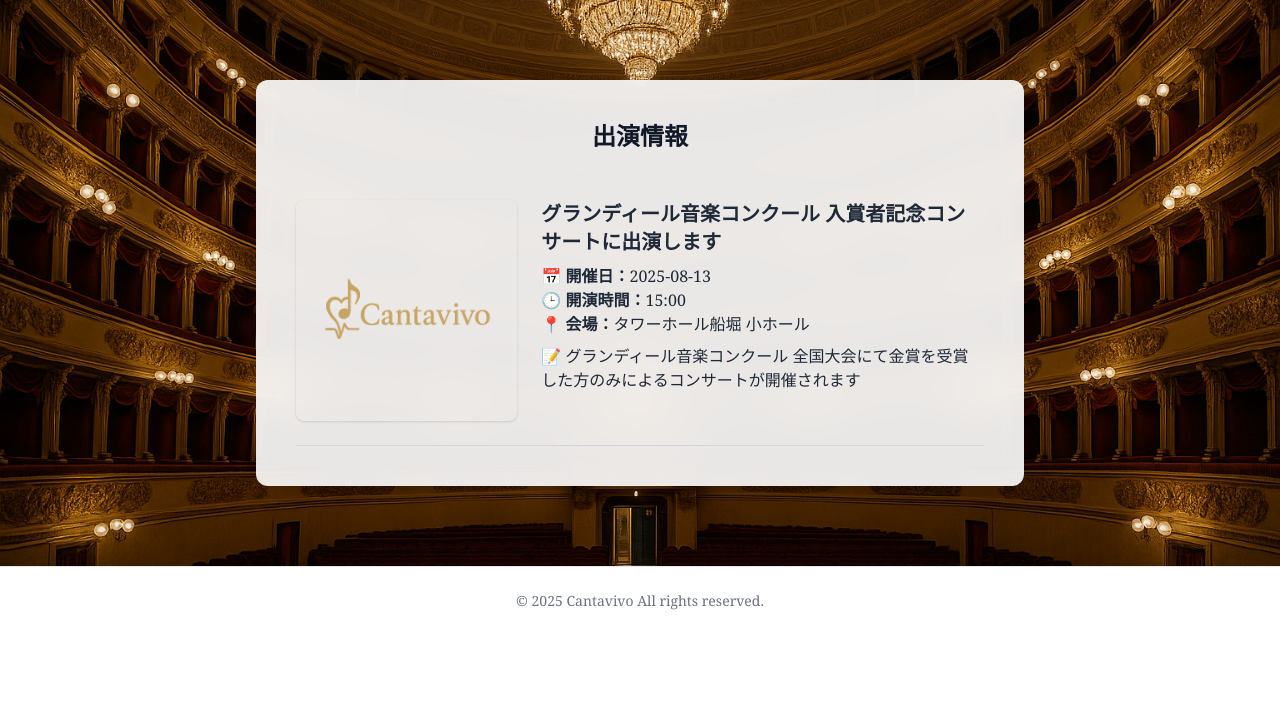
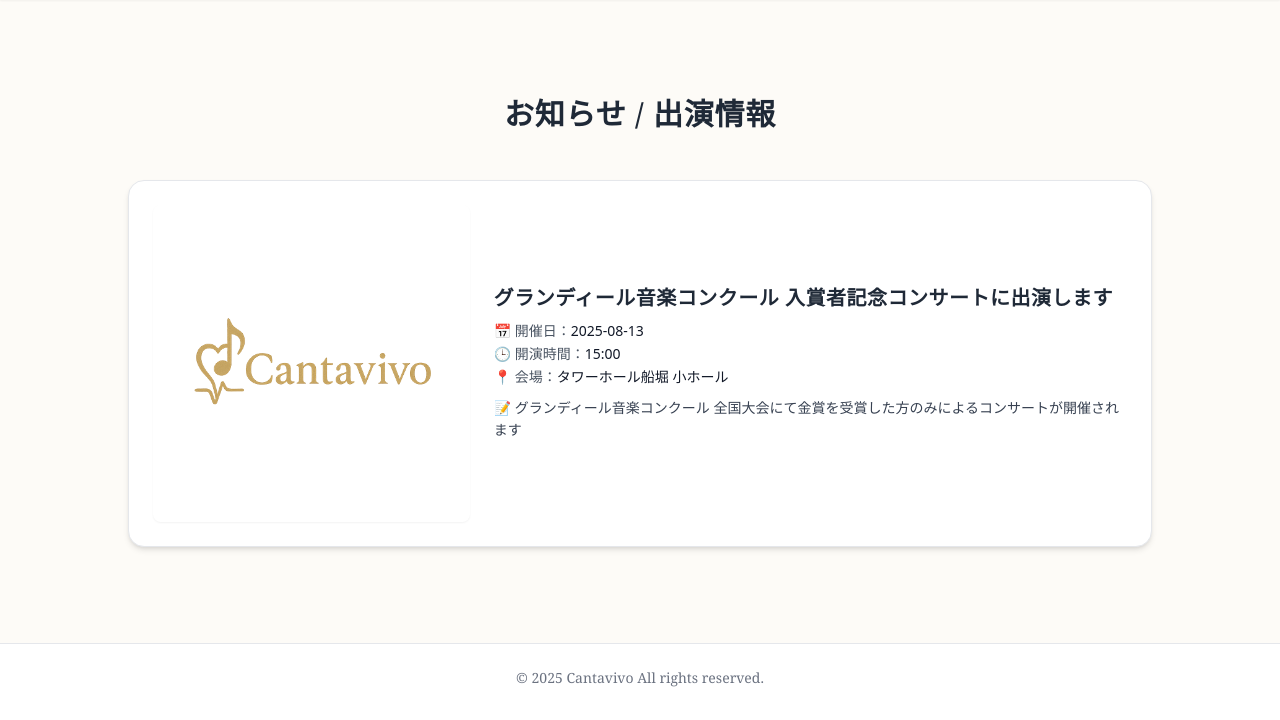
Before and after one commit to Tsuyoshi-cantavivo/cantavivo, a Flask app: page /concerts in a window 1280 px wide. Shown: the part 80-800 px from the top of the page. Run offline with Flask 3, Linux system fonts and the light colour scheme; some libraries are stand-ins or nearby versions; some web fonts are replaced.

Commit message:
お知らせ、profile

```diff
--- a/templates/concerts.html
+++ b/templates/concerts.html
@@ -3,36 +3,38 @@
 {% block title %}出演情報 | Cantavivo{% endblock %}
 
 {% block content %}
-  <section class="px-6 py-20 relative bg-white">
-    <div class="absolute inset-0 bg-cover bg-center opacity-100" style="background-image: url('/static/img1.png');"></div>
-    <div class="relative z-10">
-      <div class="max-w-3xl mx-auto bg-white/90 p-6 md:p-10 rounded-xl shadow-lg backdrop-blur-xl">
-        <h1 class="text-xl md:text-2xl font-semibold mb-6 font-serif text-center">出演情報</h1>
-
-        <div class="space-y-6 text-gray-800">
+<section class="px-4 py-24 bg-[#fdfbf7] text-gray-800">
+  <div class="max-w-5xl mx-auto">
+    <h1 class="text-3xl font-serif font-bold text-center mb-12 tracking-wide">お知らせ / 出演情報</h1>
+    <div class="space-y-10">
       {% for concert in concerts[:10] %}
-            <div class="border-b border-gray-300 pb-6 pt-6">
-              <div class="md:flex md:space-x-6 items-start">
+      <div class="bg-white border border-gray-200 rounded-2xl shadow-md p-6 flex flex-col md:flex-row gap-6">
         {% if concert.image %}
-                  <div class="md:w-1/3 w-full mb-4 md:mb-0">
+        <div class="md:w-1/3">
           <a href="{{ concert.image }}" target="_blank">
-                      <img src="{{ concert.image }}" alt="{{ concert.title }} の画像" class="w-full rounded-lg shadow hover:opacity-90 transition">
+            <img src="{{ concert.image }}" alt="{{ concert.title }}" class="rounded-lg shadow-sm hover:opacity-90 transition w-full">
           </a>
         </div>
         {% endif %}
-                <div class="md:w-2/3">
-                  <h2 class="text-lg md:text-xl font-semibold">{{ concert.title }}</h2>
-                  <p class="mt-2">📅 <strong>開催日：</strong>{{ concert.date }}</p>
-                  <p>🕒 <strong>開演時間：</strong>{{ concert.time }}</p>
-                  <p>📍 <strong>会場：</strong>{{ concert.location }}</p>
-                  <p class="mt-2">📝 {{ concert.description }}</p>
-                </div>
+        <div class="md:w-2/3 flex flex-col justify-center">
+          <h2 class="text-xl font-semibold mb-2 tracking-wide">{{ concert.title }}</h2>
+          <p class="text-sm leading-relaxed">
+            📅 <span class="text-gray-600">開催日：</span><span class="font-sans text-gray-900">{{ concert.date }}</span>
+          </p>
+          <p class="text-sm leading-relaxed">
+            🕒 <span class="text-gray-600">開演時間：</span><span class="font-sans text-gray-900">{{ concert.time }}</span>
+          </p>
+          <p class="text-sm leading-relaxed">
+            📍 <span class="text-gray-600">会場：</span><span class="font-sans text-gray-900">{{ concert.location }}</span>
+          </p>
+          {% if concert.description %}
+          <p class="mt-2 text-sm text-gray-700 leading-relaxed">📝 {{ concert.description | replace('\n', '<br>') | safe }}</p>
+          {% endif %}
         </div>
       </div>
       {% endfor %}
     </div>
-
-      </div>
   </div>
 </section>
+
 {% endblock %}
```
Also changed, not shown: templates/profile.html (+6 -10 lines). Lines whose indentation alone changed are shown as unchanged.
